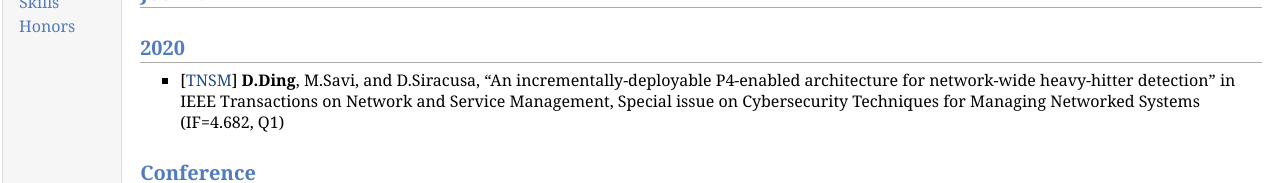
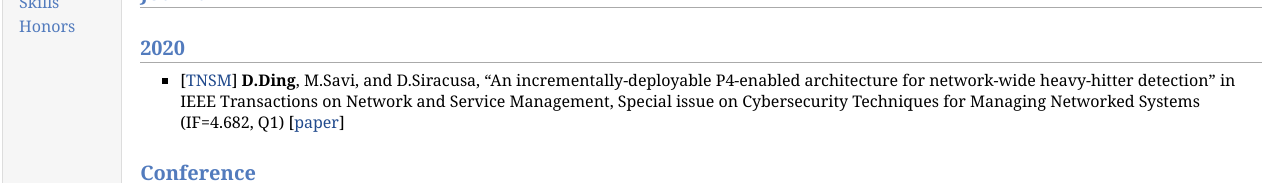
Before and after one commit to DINGDAMU/Personal-page, a plain HTML site: page publications.html in a window 1280 px wide. Shown: the part 134-317 px from the top of the page. Drawn offline with Linux system fonts and the light colour scheme.

Commit message:
TNSM uploaded

```diff
--- a/publications.html
+++ b/publications.html
@@ -24,7 +24,7 @@
 <h2>Journal</h2>
 <h2>2020</h2>
 <ul>
-<li><p>[<a href="https://www.comsoc.org/publications/journals/ieee-tnsm">TNSM</a>]  <b>D.Ding</b>, M.Savi, and D.Siracusa, &ldquo;An incrementally-deployable P4-enabled architecture for network-wide heavy-hitter detection&rdquo; in IEEE Transactions on Network and Service Management, Special issue on Cybersecurity Techniques for Managing Networked Systems (IF=4.682, Q1)</p>
+<li><p>[<a href="https://www.comsoc.org/publications/journals/ieee-tnsm">TNSM</a>]  <b>D.Ding</b>, M.Savi, and D.Siracusa, &ldquo;An incrementally-deployable P4-enabled architecture for network-wide heavy-hitter detection&rdquo; in IEEE Transactions on Network and Service Management, Special issue on Cybersecurity Techniques for Managing Networked Systems (IF=4.682, Q1)  [<a href="papers/TNSM2020.pdf">paper</a>] </p>
 </li>
 </ul>
 <h2>Conference </h2>
```
Also changed, not shown: 2 other files.
